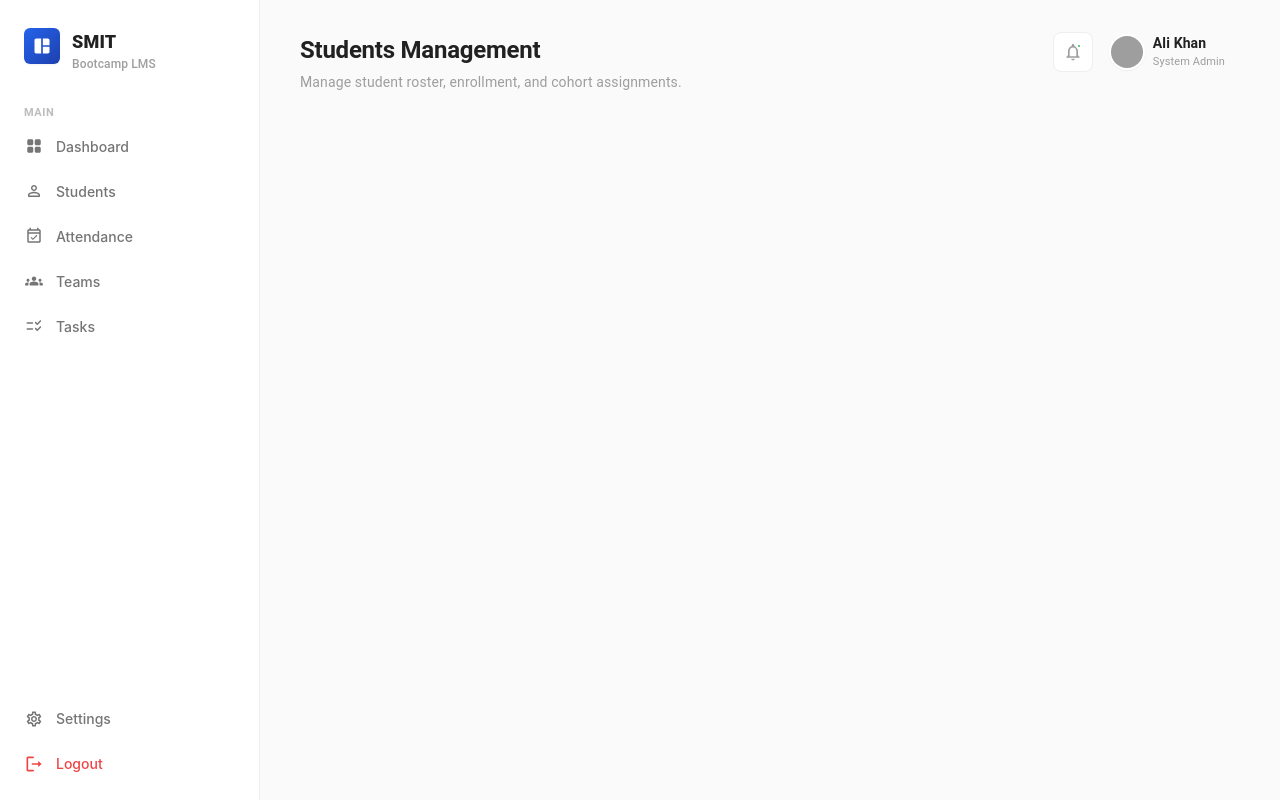
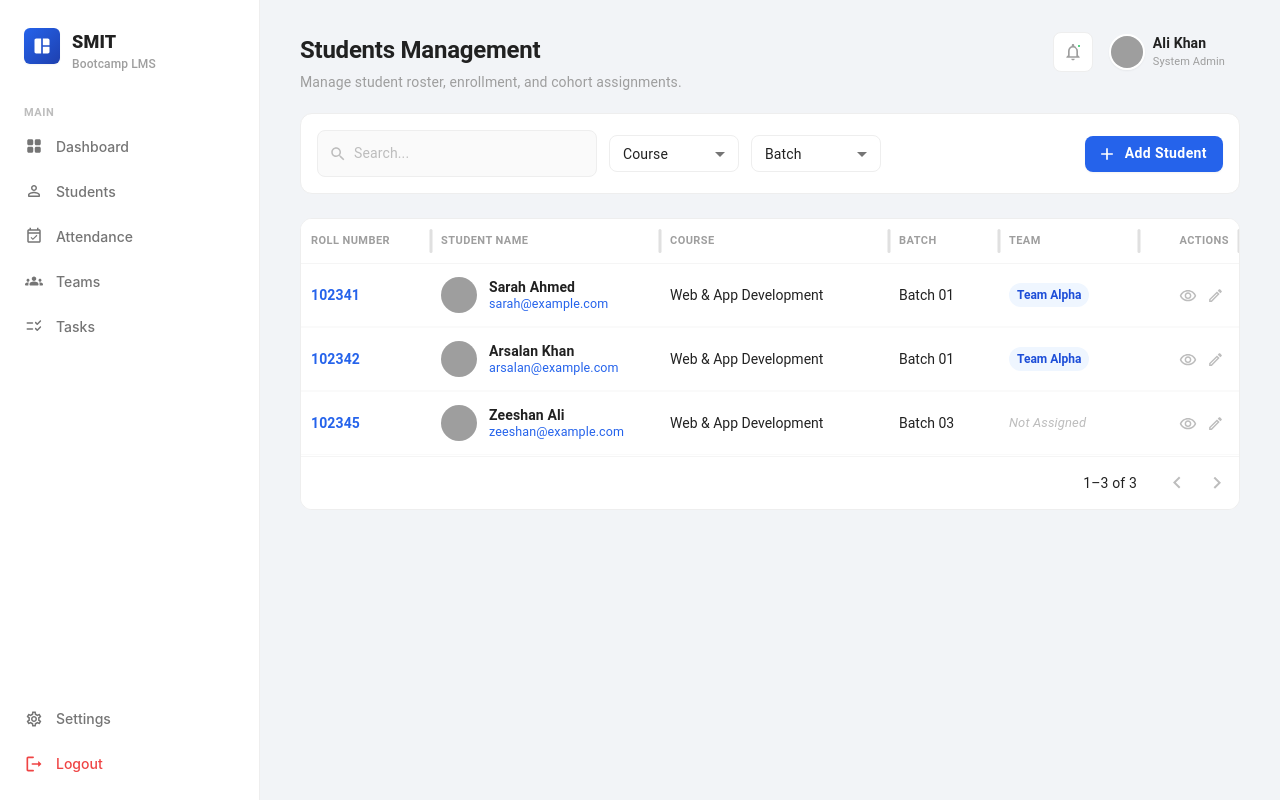
Before and after one commit to umarxcodes/lms-system, a React app in the folder frontend/: page /students in a window 1280 px wide. Built offline with nearby package versions, Linux system fonts and the light colour scheme; grey boxes are pictures that could not be loaded; the HTML template or start-up script is replaced by a standard one.

Commit message:
Student Table Added

```diff
--- a/frontend/package.json
+++ b/frontend/package.json
@@ -14,6 +14,7 @@
     "@emotion/styled": "^11.14.1",
     "@mui/icons-material": "^9.3.1",
     "@mui/material": "^9.3.1",
+    "@mui/x-data-grid": "^9.11.0",
     "@tailwindcss/vite": "^4.3.3",
     "@tanstack/react-table": "^9.1.2",
     "lucide-react": "^1.30.0",
--- a/frontend/src/components/AppLayout.jsx
+++ b/frontend/src/components/AppLayout.jsx
@@ -37,6 +37,7 @@ export default function AppLayout() {
           height: "100%",
           overflow: "hidden",
           position: "relative",
+          background: "#f2f4f7",
         }}
       >
         <Outlet />
--- a/frontend/src/components/Header.jsx
+++ b/frontend/src/components/Header.jsx
@@ -238,14 +238,14 @@ export const DateButton = ({ date, value, onClick }) => {
  *     bgcolor="grey.50"
  *   />
  */
-export const SearchField = ({
+export function SearchField({
   placeholder = "Search…",
   value,
   onChange,
   width = 256, // w-64
   bgcolor = "#fff",
   size = "medium", // "medium" (header) | "small" (filter bars)
-}) => {
+}) {
   const isSmall = size === "small";
 
   return (
@@ -265,6 +265,7 @@ export const SearchField = ({
           fontSize: isSmall ? 16 : 18,
           color: "grey.400",
           pointerEvents: "none",
+          zIndex: 1,
         }}
       />
       <InputBase
@@ -298,4 +299,4 @@ export const SearchField = ({
       />
     </Box>
   );
-};
+}
--- a/frontend/src/components/StudentsTable.jsx
+++ b/frontend/src/components/StudentsTable.jsx
@@ -1,116 +1,351 @@
-// // Import React and the useState hook for local state management
-// import { useState } from "react";
+import { useMemo, useState } from "react";
+import {
+  Box,
+  Avatar,
+  Chip,
+  IconButton,
+  Select,
+  MenuItem,
+  Button,
+  Typography,
+} from "@mui/material";
+import { DataGrid } from "@mui/x-data-grid";
+import AddIcon from "@mui/icons-material/Add";
+import VisibilityOutlinedIcon from "@mui/icons-material/VisibilityOutlined";
+import EditOutlinedIcon from "@mui/icons-material/EditOutlined";
+import { SearchField } from "./Header.jsx";
 
-// // Import UI layout, display, and interactive components from Material UI
-// import { Box, Chip, Button, Typography, Paper } from "@mui/material";
+const PAGE_SIZE = 5;
 
-// // Import the DataGrid component for high-performance tabular data display
-// import { DataGrid } from "@mui/x-data-grid";
+// Chip color per team. Falls back to a neutral style for unknown team names.
+const TEAM_STYLES = {
+  "Team Alpha": { bg: "#eff6ff", color: "#1d4ed8" }, // blue
+  "Team Beta": { bg: "#ecfdf5", color: "#047857" }, // green
+  "Team Gamma": { bg: "#f5f3ff", color: "#6d28d9" }, // purple
+};
 
-// // 1. Initial Mock Data: Array of student objects containing unique IDs,
-// // roll numbers, names, and initial attendance statuses.
-// const initialRows = [
-//   { id: 1, rollNo: "CS-001", name: "Habil Aris", status: "Present" },
-//   { id: 2, rollNo: "CS-002", name: "Alex Johnson", status: "Absent" },
-//   { id: 3, rollNo: "CS-003", name: "Sara Khan", status: "Present" },
-//   { id: 4, rollNo: "CS-004", name: "John Doe", status: "Absent" },
-// ];
-
-// export default function SimpleAttendanceTable() {
-//   // Initialize 'rows' state with the default student array so UI updates when data changes
-//   const [rows, setRows] = useState(initialRows);
-
-//   /**
-//    * Helper function to flip a student's status between 'Present' and 'Absent'.
-//    * @param {number} id - The unique ID of the student row to toggle.
-//    */
-//   const toggleStatus = (id) => {
-//     setRows((prevRows) =>
-//       // Map over previous state to produce a new array (immutable update)
-//       prevRows.map((row) => {
-//         if (row.id === id) {
-//           // If ID matches, switch status string
-//           const newStatus = row.status === "Present" ? "Absent" : "Present";
-//           // Return updated row object using object spread
-//           return { ...row, status: newStatus };
-//         }
-//         // Return unchanged row for non-matching IDs
-//         return row;
-//       }),
-//     );
-//   };
-
-//   // 2. Column Configurations: Defines schema, rendering rules, and actions for DataGrid
-//   const columns = [
-//     // Standard text column mapping to row.rollNo
-//     { field: "rollNo", headerName: "Roll No", width: 120 },
-
-//     // Flexible column mapping to row.name ('flex: 1' makes it expand to fill leftover space)
-//     { field: "name", headerName: "Student Name", flex: 1 },
-
-//     {
-//       field: "status",
-//       headerName: "Status",
-//       width: 130,
-//       // Custom cell renderer: Converts status text into a styled MUI Chip
-//       renderCell: (params) => (
-//         <Chip
-//           label={params.value} // Displays "Present" or "Absent"
-//           // Applies green background if Present, red if Absent
-//           color={params.value === "Present" ? "success" : "error"}
-//           size="small"
-//         />
-//       ),
-//     },
-//     {
-//       field: "action",
-//       headerName: "Action",
-//       width: 150,
-//       // Custom cell renderer: Renders a button to execute the status toggle
-//       renderCell: (params) => (
-//         <Button
-//           variant="outlined"
-//           size="small"
-//           // Calls toggleStatus using the row's specific ID from params.row
-//           onClick={() => toggleStatus(params.row.id)}
-//         >
-//           Toggle Status
-//         </Button>
-//       ),
-//     },
-//   ];
-
-//   return (
-//     // Paper adds a styled white surface container with elevation/shadow
-//     <Paper sx={{ p: 3, maxWidth: 700, margin: "20px auto" }}>
-//       {/* Title Header */}
-//       <Typography variant="h6" sx={{ mb: 2 }}>
-//         Class Attendance
-//       </Typography>
-
-//       {/*
-//         CRITICAL: DataGrid requires a parent container with an explicit fixed height
-//         or flex-grow container to render properly.
-//       */}
-//       <Box sx={{ height: 350, width: "100%" }}>
-//         <DataGrid
-//           rows={rows} // Data source array
-//           columns={columns} // Column definition rules
-//           pageSizeOptions={[5, 10]} // Rows-per-page selector options
-//           initialState={{
-//             // Sets default pagination to 5 items per page
-//             pagination: { paginationModel: { pageSize: 5 } },
-//           }}
-//           // Disables row highlighting when a cell or row is clicked
-//           disableRowSelectionOnClick
-//         />
-//       </Box>
-//     </Paper>
-//   );
-// }
-
-function StudentsTable() {
-  return <div>StudentsTable</div>;
+function TeamCell({ team }) {
+  if (!team) {
+    return (
+      <Typography sx={{ fontSize: 13, color: "grey.400", fontStyle: "italic" }}>
+        Not Assigned
+      </Typography>
+    );
+  }
+  const style = TEAM_STYLES[team] ?? { bg: "grey.100", color: "grey.700" };
+  return (
+    <Chip
+      label={team}
+      size="small"
+      sx={{
+        bgcolor: style.bg,
+        color: style.color,
+        fontWeight: 600,
+        fontSize: 12,
+        height: 24,
+      }}
+    />
+  );
 }
 
-export default StudentsTable;
+// Small bordered dropdown matching the mockup's "Course" / "Batch" filters.
+function FilterSelect({ value, onChange, options, placeholder }) {
+  return (
+    <Select
+      value={value}
+      onChange={(e) => onChange(e.target.value)}
+      displayEmpty
+      size="small"
+      sx={{
+        minWidth: 130,
+        bgcolor: "#fff",
+        fontSize: 14,
+        borderRadius: 2,
+        "& .MuiOutlinedInput-notchedOutline": { borderColor: "grey.200" },
+        "&:hover .MuiOutlinedInput-notchedOutline": { borderColor: "grey.300" },
+        "&.Mui-focused .MuiOutlinedInput-notchedOutline": {
+          borderColor: "#60a5fa",
+        },
+      }}
+    >
+      <MenuItem value="">{placeholder}</MenuItem>
+      {options.map((opt) => (
+        <MenuItem key={opt} value={opt}>
+          {opt}
+        </MenuItem>
+      ))}
+    </Select>
+  );
+}
+
+/**
+ * Students data table (MUI X Data Grid) with a search + Course/Batch filter
+ * toolbar and an "Add Student" button above it.
+ *
+ * Requires: npm install @mui/x-data-grid
+ *
+ * `students` is the full list; search/course/batch filtering happens
+ * client-side before rows reach the grid. The grid handles its own
+ * pagination (page size fixed at 5 to match the mockup).
+ *
+ * For server-side pagination/filtering instead, swap to DataGrid's
+ * `paginationMode="server"` + `rowCount` + `onPaginationModelChange`,
+ * driven by your API.
+ *
+ * Usage:
+ *   <StudentsTable
+ *     students={students}
+ *     onAddStudent={() => {...}}
+ *     onView={(student) => {...}}
+ *     onEdit={(student) => {...}}
+ *   />
+ */
+export default function StudentsTable({
+  students = [],
+  onAddStudent,
+  onView,
+  onEdit,
+}) {
+  const [search, setSearch] = useState("");
+  const [course, setCourse] = useState("");
+  const [batch, setBatch] = useState("");
+
+  const courseOptions = useMemo(
+    () => [...new Set(students.map((s) => s.course))],
+    [students],
+  );
+  const batchOptions = useMemo(
+    () => [...new Set(students.map((s) => s.batch))],
+    [students],
+  );
+
+  const filtered = useMemo(() => {
+    return students.filter((s) => {
+      const matchesSearch =
+        !search ||
+        s.name.toLowerCase().includes(search.toLowerCase()) ||
+        s.email.toLowerCase().includes(search.toLowerCase()) ||
+        s.rollNumber.toLowerCase().includes(search.toLowerCase());
+      const matchesCourse = !course || s.course === course;
+      const matchesBatch = !batch || s.batch === batch;
+      return matchesSearch && matchesCourse && matchesBatch;
+    });
+  }, [students, search, course, batch]);
+
+  // DataGrid needs a unique `id` per row.
+  const rows = useMemo(
+    () => filtered.map((s) => ({ id: s.rollNumber, ...s })),
+    [filtered],
+  );
+
+  const columns = [
+    {
+      field: "rollNumber",
+      headerName: "Roll Number",
+      width: 130,
+      renderCell: (params) => (
+        <Typography sx={{ fontSize: 14, fontWeight: 600, color: "#2563eb" }}>
+          {params.value}
+        </Typography>
+      ),
+    },
+    {
+      field: "name",
+      headerName: "Student Name",
+      flex: 1,
+      minWidth: 220,
+      renderCell: (params) => (
+        <Box sx={{ display: "flex", alignItems: "center", gap: 1.5 }}>
+          <Avatar
+            src={params.row.avatarSrc}
+            alt={params.value}
+            sx={{ width: 36, height: 36 }}
+          />
+          <Box>
+            <Typography
+              sx={{
+                fontSize: 14,
+                fontWeight: 600,
+                color: "grey.900",
+                lineHeight: 1.3,
+              }}
+            >
+              {params.value}
+            </Typography>
+            <Typography
+              sx={{ fontSize: 12.5, color: "#2563eb", lineHeight: 1.3 }}
+            >
+              {params.row.email}
+            </Typography>
+          </Box>
+        </Box>
+      ),
+    },
+    { field: "course", headerName: "Course", flex: 1, minWidth: 180 },
+    { field: "batch", headerName: "Batch", width: 110 },
+    {
+      field: "team",
+      headerName: "Team",
+      width: 140,
+      renderCell: (params) => <TeamCell team={params.value} />,
+    },
+    {
+      field: "actions",
+      headerName: "Actions",
+      width: 100,
+      sortable: false,
+      filterable: false,
+      align: "right",
+      headerAlign: "right",
+      renderCell: (params) => (
+        <Box>
+          <IconButton
+            size="small"
+            onClick={() => onView?.(params.row)}
+            sx={{ color: "grey.400" }}
+          >
+            <VisibilityOutlinedIcon sx={{ fontSize: 18 }} />
+          </IconButton>
+          <IconButton
+            size="small"
+            onClick={() => onEdit?.(params.row)}
+            sx={{ color: "grey.400" }}
+          >
+            <EditOutlinedIcon sx={{ fontSize: 17 }} />
+          </IconButton>
+        </Box>
+      ),
+    },
+  ];
+
+  return (
+    <>
+      {/* Toolbar: search + filters + add button */}
+      <Box
+        sx={{
+          bgcolor: "#fff",
+          border: "1px solid",
+          borderColor: "grey.200",
+          borderRadius: 3,
+          p: 2,
+          display: "flex",
+          flexWrap: "wrap",
+          alignItems: "center",
+          justifyContent: "space-between",
+          gap: 2,
+        }}
+      >
+        <Box
+          sx={{
+            display: "flex",
+            alignItems: "center",
+            gap: 1.5,
+            flexWrap: "wrap",
+          }}
+        >
+          <SearchField
+            placeholder="Search..."
+            value={search}
+            onChange={setSearch}
+            width={280}
+            bgcolor="grey.50"
+          />
+          <FilterSelect
+            value={course}
+            onChange={setCourse}
+            options={courseOptions}
+            placeholder="Course"
+          />
+          <FilterSelect
+            value={batch}
+            onChange={setBatch}
+            options={batchOptions}
+            placeholder="Batch"
+          />
+        </Box>
+
+        <Button
+          variant="contained"
+          startIcon={<AddIcon sx={{ fontSize: 16 }} />}
+          onClick={onAddStudent}
+          sx={{
+            bgcolor: "#2563eb",
+            "&:hover": { bgcolor: "#1d4ed8" },
+            borderRadius: 2,
+            px: 2,
+            height: 36,
+            fontSize: 14,
+            fontWeight: 600,
+            textTransform: "none",
+            boxShadow: "0 1px 2px rgba(0,0,0,0.05)",
+            whiteSpace: "nowrap",
+          }}
+        >
+          Add Student
+        </Button>
+      </Box>
+
+      {/* Data grid */}
+      <Box
+        sx={{
+          bgcolor: "#fff",
+          border: "1px solid",
+          borderColor: "grey.200",
+          borderRadius: 3,
+          overflow: "hidden",
+        }}
+      >
+        <DataGrid
+          rows={rows}
+          columns={columns}
+          getRowId={(row) => row.id}
+          rowHeight={64}
+          columnHeaderHeight={44}
+          initialState={{
+            pagination: { paginationModel: { pageSize: PAGE_SIZE, page: 0 } },
+          }}
+          pageSizeOptions={[PAGE_SIZE]}
+          disableRowSelectionOnClick
+          disableColumnMenu
+          autoHeight
+          sx={{
+            border: "none",
+            "--DataGrid-rowBorderColor": "transparent",
+            "& .MuiDataGrid-columnHeaders": {
+              bgcolor: "grey.50",
+              borderBottom: "1px solid",
+              borderColor: "grey.100",
+            },
+            "& .MuiDataGrid-columnHeaderTitle": {
+              fontSize: 11,
+              fontWeight: 600,
+              color: "grey.500",
+              textTransform: "uppercase",
+              letterSpacing: "0.04em",
+            },
+            "& .MuiDataGrid-cell": {
+              borderBottom: "1px solid",
+              borderColor: "grey.50",
+              display: "flex",
+              alignItems: "center",
+            },
+            "& .MuiDataGrid-cell:focus, & .MuiDataGrid-cell:focus-within": {
+              outline: "none",
+            },
+            "& .MuiDataGrid-columnHeader:focus, & .MuiDataGrid-columnHeader:focus-within":
+              {
+                outline: "none",
+              },
+            "& .MuiDataGrid-row:hover": {
+              bgcolor: "grey.50",
+            },
+            "& .MuiDataGrid-footerContainer": {
+              borderTop: "1px solid",
+              borderColor: "grey.100",
+            },
+          }}
+        />
+      </Box>
+    </>
+  );
+}
--- a/frontend/src/pages/DashboardPage.jsx
+++ b/frontend/src/pages/DashboardPage.jsx
@@ -2,14 +2,18 @@ import Header, {
   UserProfile,
   DateButton,
   NotificationButton,
+  SearchField,
 } from "../components/Header";
 import { PageContent } from "../components/AppLayout";
 import { Box } from "@mui/material";
-// import { useState } from "react";
+import { useState } from "react";
 
 export default function DashboardPage() {
   // Replace this with useContext variables
   // const [name, setName] = useState("Ali");
+
+  const [search, setSearch] = useState("");
+
   return (
     <>
       <Header
@@ -28,6 +32,11 @@ export default function DashboardPage() {
                 gap: 1.5,
               }}
             >
+              <SearchField
+                placeholder="Search…"
+                value={search}
+                onChange={setSearch}
+              />
               <NotificationButton
                 onClick={() => {
                   /* open notifications */
--- a/frontend/src/pages/StudentsPage.jsx
+++ b/frontend/src/pages/StudentsPage.jsx
@@ -3,8 +3,40 @@ import { Box } from "@mui/material";
 // import AddIcon from "@mui/icons-material/Add";
 import Header, { UserProfile, NotificationButton } from "../components/Header";
 import { PageContent } from "../components/AppLayout";
+import StudentsTable from "../components/StudentsTable";
 
 export default function StudentsPage() {
+  const students = [
+    {
+      rollNumber: "102341",
+      name: "Sarah Ahmed",
+      email: "sarah@example.com",
+      avatarSrc: "...",
+      course: "Web & App Development",
+      batch: "Batch 01",
+      team: "Team Alpha",
+    },
+    {
+      rollNumber: "102342",
+      name: "Arsalan Khan",
+      email: "arsalan@example.com",
+      avatarSrc: "...",
+      course: "Web & App Development",
+      batch: "Batch 01",
+      team: "Team Alpha",
+    },
+    {
+      rollNumber: "102345",
+      name: "Zeeshan Ali",
+      email: "zeeshan@example.com",
+      avatarSrc: "...",
+      course: "Web & App Development",
+      batch: "Batch 03",
+      team: null,
+    },
+    // ...
+  ];
+
   return (
     <>
       <Header
@@ -33,7 +65,20 @@ export default function StudentsPage() {
         }
       />
 
-      <PageContent>{/* summary cards, table, etc. */}</PageContent>
+      <PageContent px={{ xs: 3, lg: 5 }}>
+        <StudentsTable
+          students={students}
+          onAddStudent={() => {
+            /* open add-student modal */
+          }}
+          // onView={(s) => {
+          //   /* navigate to student detail */
+          // }}
+          // onEdit={(s) => {
+          //   /* open edit modal */
+          // }}
+        />
+      </PageContent>
     </>
   );
 }
```
Also changed, not shown: 1 other file (tests, documents, lock files or other folders).
